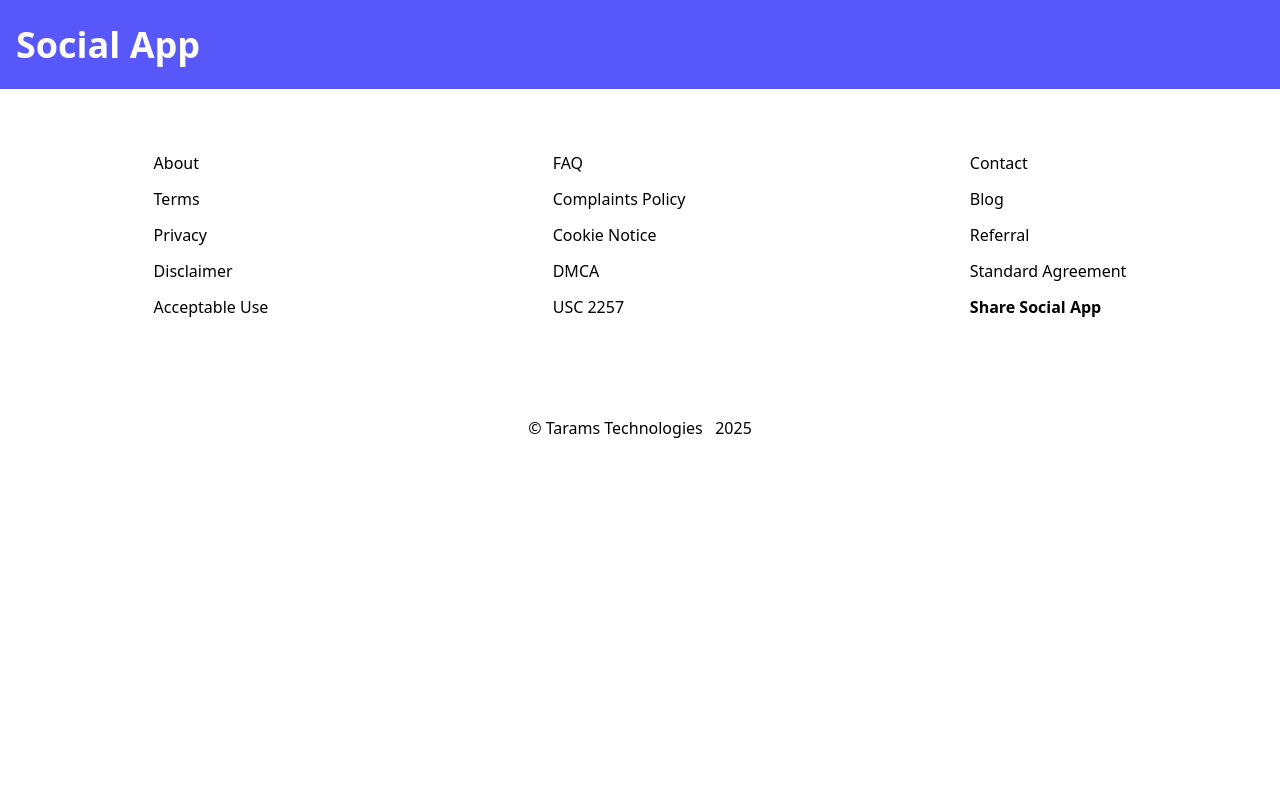
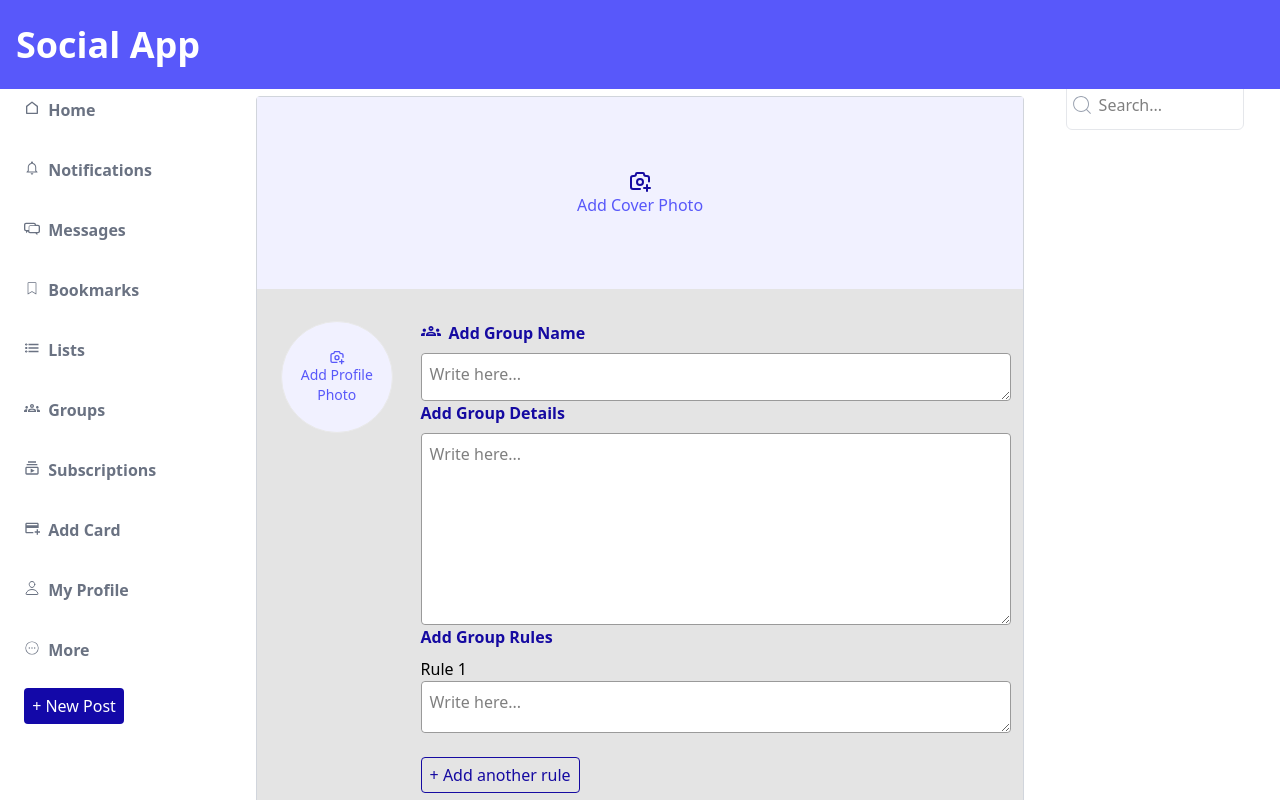
Before and after one commit to kumarprince0714/social-media-app, a React (Vite) app in the folder social-app/: page /groups in a window 1280 px wide. Shown: the top 800 px of the page. Built offline with nearby package versions, Linux system fonts and the light colour scheme.

Commit message:
Created group page

```diff
--- /dev/null
+++ b/social-app/src/components/GroupComponent.tsx
@@ -0,0 +1,82 @@
+import React from "react";
+import { MdOutlineGroups } from "react-icons/md";
+
+import { TbCameraPlus } from "react-icons/tb";
+
+const GroupComponent = () => {
+  return (
+    <>
+      <div className="w-[70vw] lg:w-[60vw] flex flex-col md:border border-gray-300 bg-[#E4E4E4] rounded">
+        <div className="w-full h-48 bg-[#F1F1FF] relative flex flex-col justify-center">
+          <span className=" flex justify-center text-2xl text-[#150AA1]">
+            <TbCameraPlus />
+          </span>
+          <span className="text-[#5858FA]">Add Cover Photo</span>
+        </div>
+
+        <div className="flex mt-8">
+          <div className="w-[20vw] flex justify-center">
+            <div className=" w-28 h-28 border border-[#E9E9E9] rounded-full flex justify-center items-center bg-[#F1F1FF] flex-col text-[#5858FA]">
+              <span>
+                <TbCameraPlus />
+              </span>
+              <span className="text-sm">Add Profile Photo</span>
+            </div>
+          </div>
+          <div className=" w-[75vw] flex flex-col mr-2">
+            <div className=" px-1">
+              <div className="flex text-[#150AA1]">
+                <span className="text-xl mr-2">
+                  <MdOutlineGroups />
+                </span>
+                <span className="font-bold flex mb-2">Add Group Name</span>
+              </div>
+              <div className="border border-[#9A9A9A] w-full h-12 rounded">
+                <textarea
+                  className="w-full h-full bg-white rounded p-2"
+                  placeholder="Write here..."
+                ></textarea>
+              </div>
+            </div>
+            <div className=" px-1">
+              <div className="flex text-[#150AA1]">
+                <span className="font-bold flex mb-2">Add Group Details</span>
+              </div>
+              <div className="border border-[#9A9A9A] w-full h-48 rounded">
+                <textarea
+                  className="w-full h-full bg-white rounded p-2"
+                  placeholder="Write here..."
+                ></textarea>
+              </div>
+            </div>
+            <div className=" px-1">
+              <div className="flex text-[#150AA1]">
+                <span className="font-bold flex mb-2">Add Group Rules</span>
+              </div>
+              <span className="flex">Rule 1</span>
+
+              <div className="border border-[#9A9A9A] w-full h-13 rounded">
+                <textarea
+                  className="w-full h-full bg-white rounded p-2"
+                  placeholder="Write here..."
+                ></textarea>
+              </div>
+              <div className="flex mt-4 py-2">
+                <button className="cursor-pointer border border-[#150AA1] text-[#150AA1] w-auto px-2 h-9 rounded">
+                  + Add another rule
+                </button>
+              </div>
+              <div className="flex mt-4 py-2">
+                <button className="cursor-pointer bg-[#5858FA] text-white font-bold w-32 h-9 rounded">
+                  Create Group
+                </button>
+              </div>
+            </div>
+          </div>
+        </div>
+      </div>
+    </>
+  );
+};
+
+export default GroupComponent;
--- /dev/null
+++ b/social-app/src/components/common/GroupPage.tsx
@@ -0,0 +1,17 @@
+import GroupComponent from "../GroupComponent";
+import LeftSidebar from "../LeftSidebar";
+import RightSidebar from "../RightSidebar";
+
+const GroupPage = () => {
+  return (
+    <>
+      <div className="flex justify-evenly mt-[8vh]">
+        <LeftSidebar />
+        <GroupComponent />
+        <RightSidebar />
+      </div>
+    </>
+  );
+};
+
+export default GroupPage;
--- a/social-app/src/components/common/Layout.tsx
+++ b/social-app/src/components/common/Layout.tsx
@@ -4,6 +4,7 @@
 import Header from "../Header";
 import Homepage from "../Homepage";
 import ProfilePage from "../ProfilePage";
+import GroupPage from "./GroupPage";
 import Footer from "../Footer";
 
 const queryClient = new QueryClient();
@@ -18,6 +19,7 @@
             <Routes>
               <Route path="/" element={<Homepage />} />
               <Route path="/profile" element={<ProfilePage />} />
+              <Route path="/groups" element={<GroupPage />} />
             </Routes>
             <Footer />
           </div>
```
